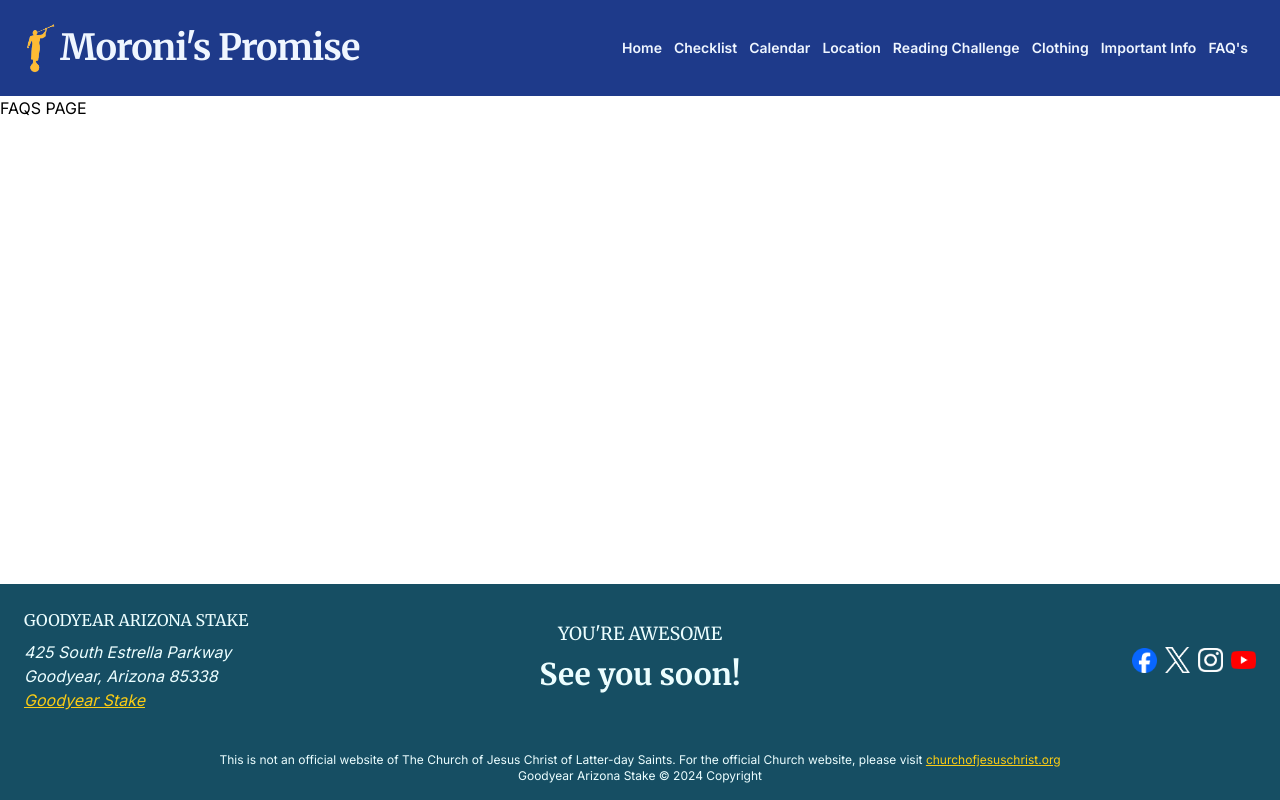
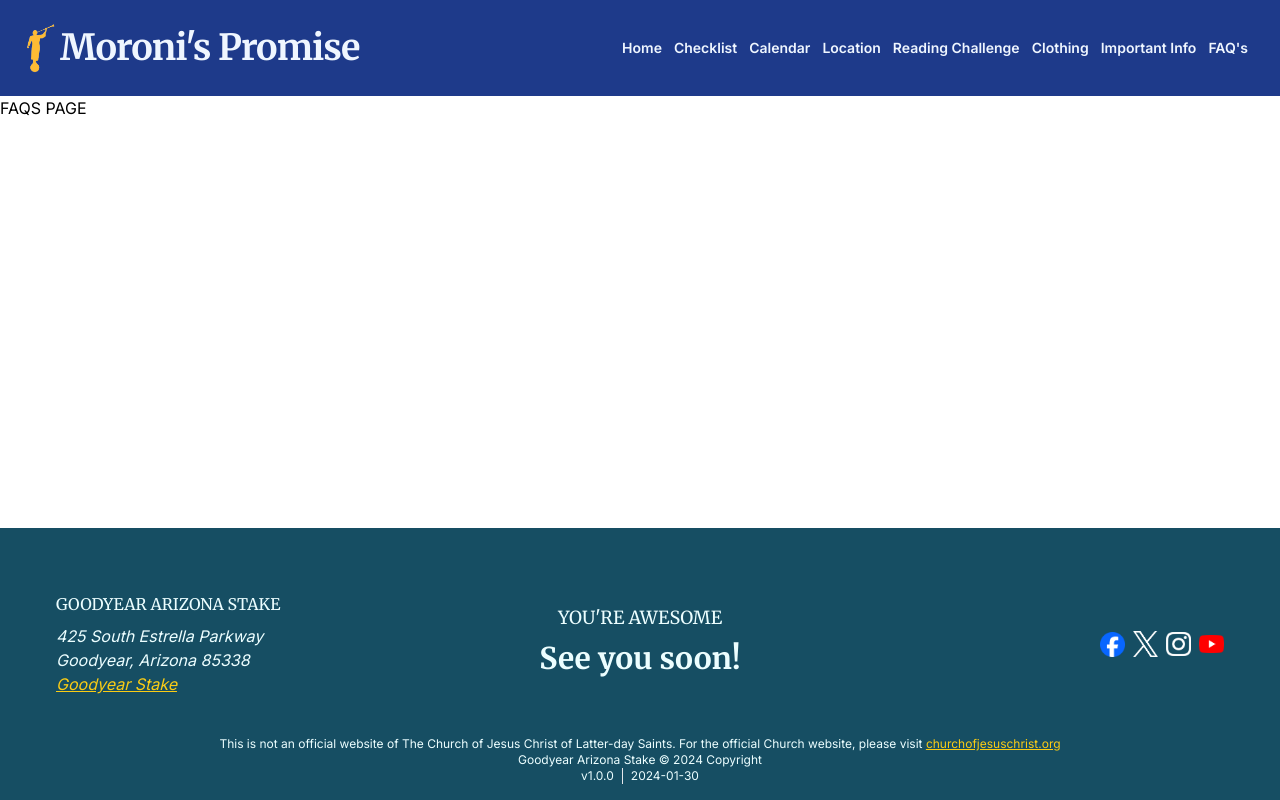
Before and after one commit to vwolfley/moronis-promise-gyazstake, a React (Vite) app: page /faqs in a window 1280 px wide. Built offline with nearby package versions, Linux system fonts and the light colour scheme.

Commit message:
update footer

```diff
--- a/src/components/Layout/footer/Footer.jsx
+++ b/src/components/Layout/footer/Footer.jsx
@@ -3,10 +3,11 @@ import Facebook from "../../../images/social/facebook-logo.png"
 import X from "../../../images/social/x-logo-white.png"
 import Instagram from "../../../images/social/instagram-logo-white.png"
 import YouTube from "../../../images/social/youtube-logo-red.png"
+import DocConfig from "../../../config/DocConfig"
 
 export default function App() {
   return (
-    <footer className="bg-cyan-900 text-center lg:text-left">
+    <footer className="bg-cyan-900 text-center lg:text-left pt-10 px-8">
       <div className="container p-6 text-cyan-50">
         <div className="grid gap-4 lg:grid-cols-3">
           <section className="mb-6 md:mb-0 flex flex-col content-center">
@@ -59,6 +60,10 @@ export default function App() {
           </a>
         </p>
         <p>Goodyear Arizona Stake © 2024 Copyright</p>
+        <ul className="flex list-none justify-center divide-x md:order-2">
+          <li className="px-2">{DocConfig.version}</li>
+          <li className="px-2">{DocConfig.date}</li>
+        </ul>
       </div>
     </footer>
   )
```
